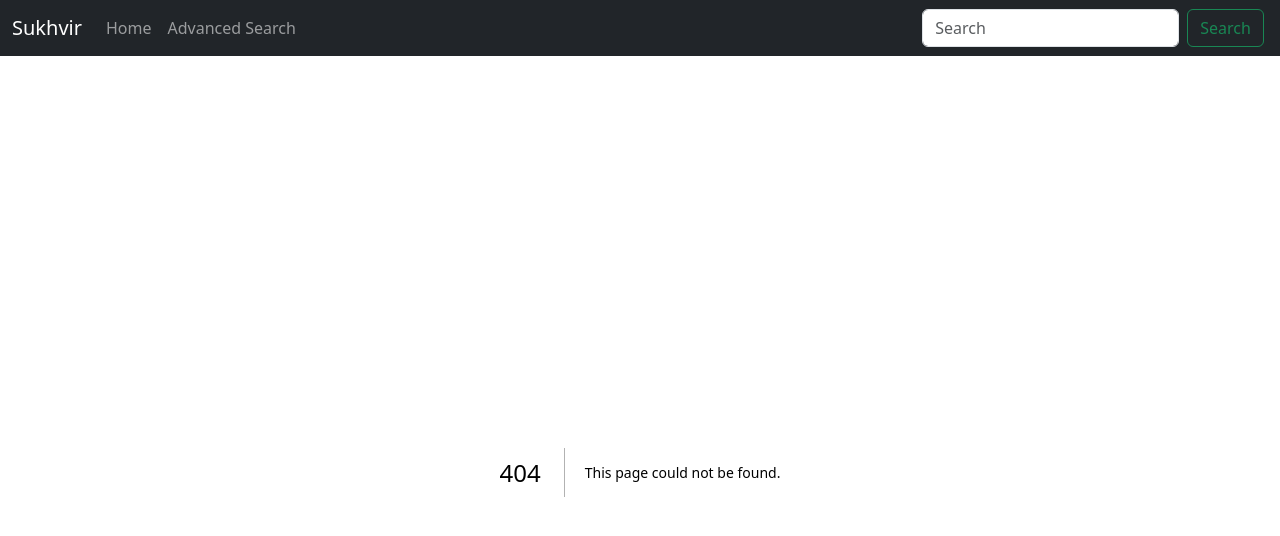
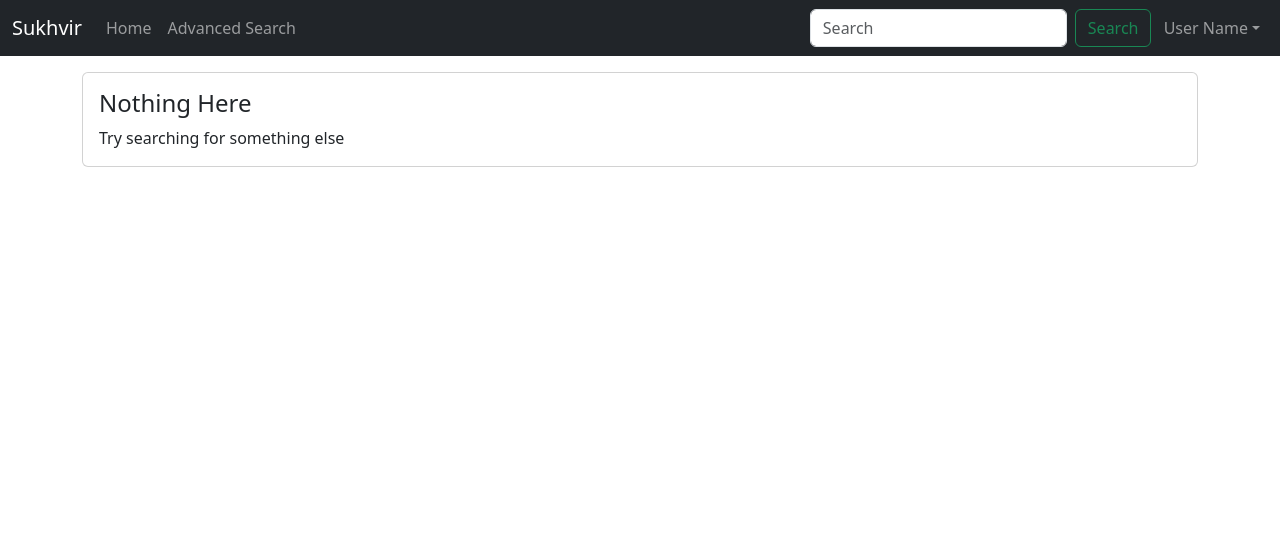
Before and after one commit to Sukhvir-Grewal/Museum-of-Art, a Next.js app: page /favourites in a window 1280 px wide. Before the commit this address had no page. Shown: the top 536 px of the page. Built offline with nearby package versions, Linux system fonts and the light colour scheme.

Commit message:
"adding favourites component"

```diff
--- a/components/ArtworkCardDetail.js
+++ b/components/ArtworkCardDetail.js
@@ -10,7 +10,7 @@ import { useAtom } from 'jotai'
 
 export default function ArtworkCardDetail({ objectID }) {
     const URL = `https://collectionapi.metmuseum.org/public/collection/v1/objects/${objectID}`
-    const {data, error} = useSWR(URL)
+    const {data, error} = useSWR(objectID? URL : null)
 
     const [favouritesList, setFavouritesList] = useAtom(favouritesAtom)
     const [showAdded, setShowAdded] = useState(true);
--- a/components/MainNav.js
+++ b/components/MainNav.js
@@ -4,6 +4,7 @@ import Navbar from 'react-bootstrap/Navbar';
 import Link from 'next/link';
 import Form from 'react-bootstrap/Form';
 import Button from 'react-bootstrap/Button';
+import NavDropdown from 'react-bootstrap/NavDropdown'
 import { useState, useTransition } from 'react';
 import { useRouter } from 'next/router';
 
@@ -52,6 +53,12 @@ function MainNav() {
                             <Button variant="outline-success">Search</Button>
                         </Form>
                         &nbsp;
+                        <Nav>
+                            <NavDropdown title="User Name" id="basic-nav-dropdown">
+                                <Link href='/favourites' passHref legacyBehavior><NavDropdown.Item onClick={handleNavLink}>Favorites</NavDropdown.Item></Link>
+                                <Link href='/history' passHref legacyBehavior><NavDropdown.Item onClick={handleNavLink}>History</NavDropdown.Item></Link>
+                            </NavDropdown>
+                        </Nav>
                     </Navbar.Collapse>
                 </Container>
             </Navbar>
--- /dev/null
+++ b/pages/favourites.js
@@ -0,0 +1,38 @@
+import { Row, Col, Card, Pagination } from "react-bootstrap";
+import Link from "next/link";
+import { useAtom } from "jotai";
+import { favouritesAtom } from "@/store";
+import ArtworkCard from "@/components/ArtworkCard";
+
+function FavouritesPage() {
+  const [favouritesList] = useAtom(favouritesAtom);
+
+  return (
+    <div>
+      {favouritesList.length === 0 ? (
+        <Row>
+          <Col>
+            <Card>
+              <Card.Body>
+                <Card.Title>
+                  <h4>Nothing Here</h4>
+                </Card.Title>
+                <Card.Text>Try searching for something else</Card.Text>
+              </Card.Body>
+            </Card>
+          </Col>
+        </Row>
+      ) : (
+        <Row className="gy-4">
+          {favouritesList.map((currentObjectID) => (
+            <Col lg={3} key={currentObjectID}>
+              <ArtworkCard objectID={currentObjectID} />
+            </Col>
+          ))}
+        </Row>
+      )}
+    </div>
+  );
+}
+
+export default FavouritesPage;
```
